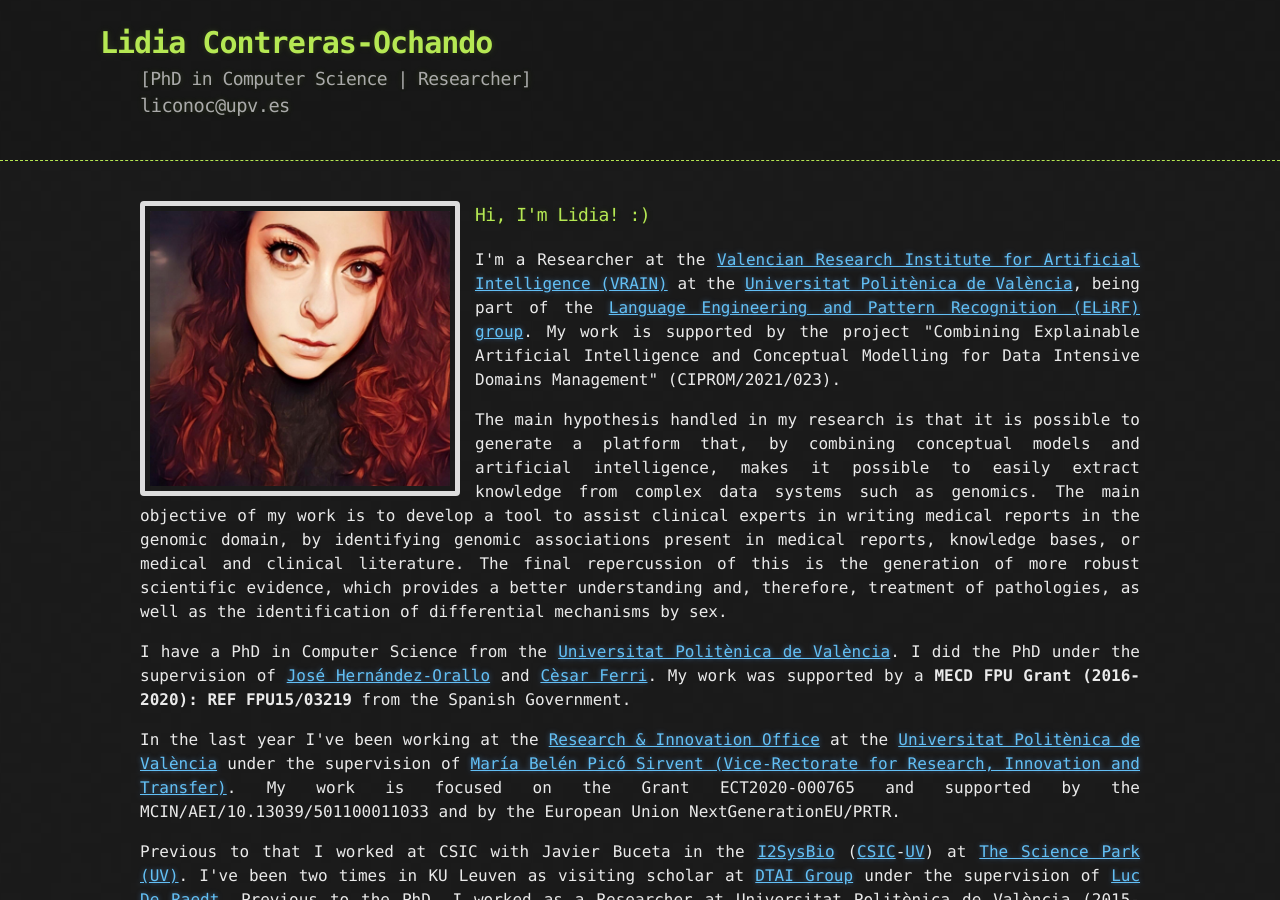
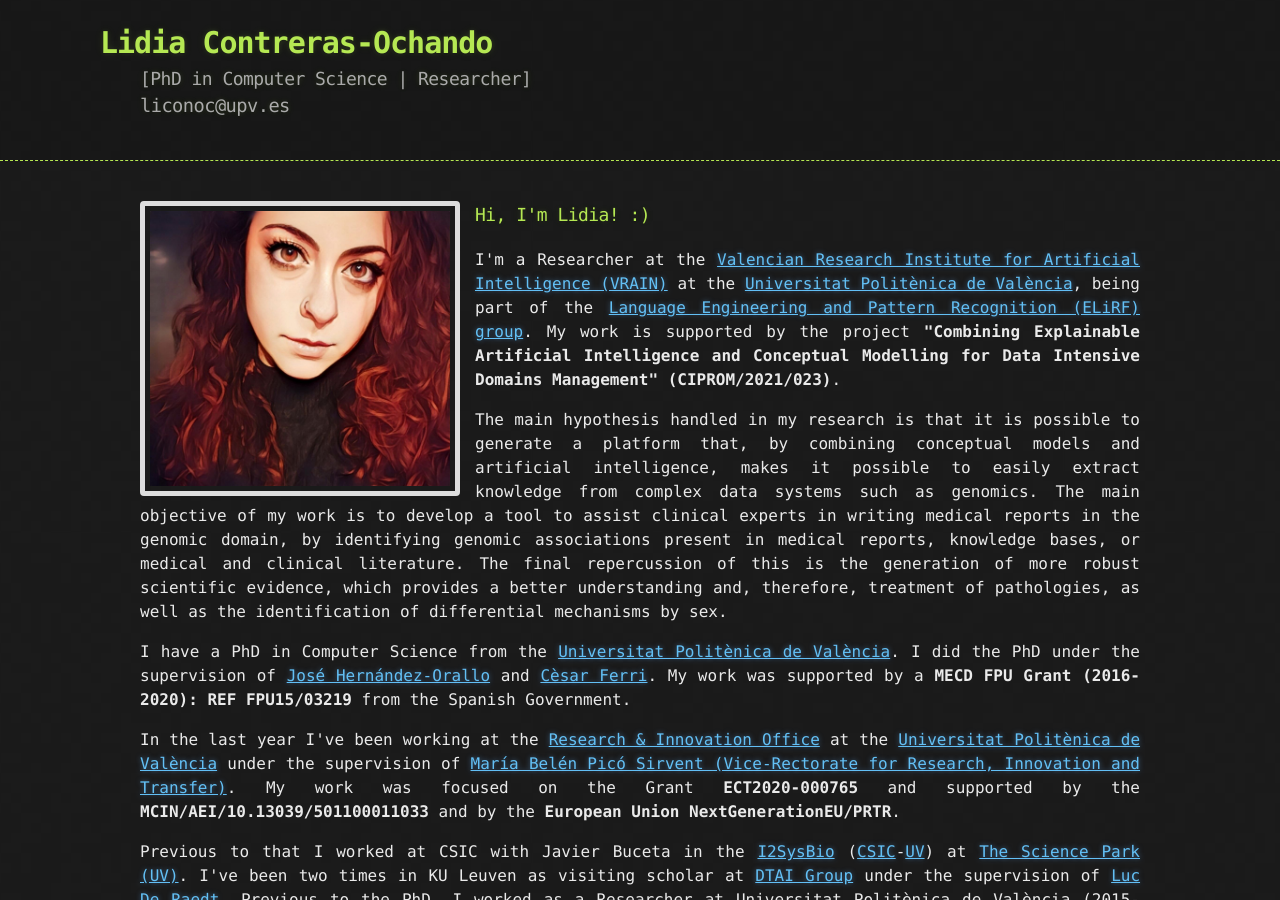
Before and after one commit to liconoc/liconoc.github.io, a Jekyll site: the page built from index.md, in a window 1280 px wide and 900 px high. Built offline with Jekyll 4.4.1, drawn with Linux system fonts in a browser that asks for light colours.

Commit message:
Update liconoc.html

```diff
--- a/_layouts/liconoc.html
+++ b/_layouts/liconoc.html
@@ -133,7 +133,7 @@
 				<img id="foto" src="images/lidia2022.jpg" >
 				<h3>Hi, I'm Lidia! :)</h3>
 
-				<p>I'm a Researcher at the <a href="https://vrain.upv.es/" target="_blank">Valencian Research Institute for Artificial Intelligence (VRAIN)</a> at the <a href="https://www.upv.es/" target="_blank">Universitat Politènica de València</a>, being part of the <a href="https://vrain.upv.es/elirf/" target="_blank">Language Engineering and Pattern Recognition (ELiRF) group</a>. My work is supported by the project "Combining Explainable Artificial Intelligence and Conceptual Modelling for Data Intensive Domains Management" (CIPROM/2021/023).
+				<p>I'm a Researcher at the <a href="https://vrain.upv.es/" target="_blank">Valencian Research Institute for Artificial Intelligence (VRAIN)</a> at the <a href="https://www.upv.es/" target="_blank">Universitat Politènica de València</a>, being part of the <a href="https://vrain.upv.es/elirf/" target="_blank">Language Engineering and Pattern Recognition (ELiRF) group</a>. My work is supported by the project <span class="bold">"Combining Explainable Artificial Intelligence and Conceptual Modelling for Data Intensive Domains Management" (CIPROM/2021/023)</span>.
 				</p>
 
 				<p> The main hypothesis handled in my research is that it is possible to generate a platform that, by combining conceptual models and artificial intelligence, makes it possible to easily extract knowledge from complex data systems such as genomics. The main objective of my work is to develop a tool to assist clinical experts in writing medical reports in the genomic domain, by identifying genomic associations present in medical reports, knowledge bases, or medical and clinical literature. The final repercussion of this is the generation of more robust scientific evidence, which provides a better understanding and, therefore, treatment of pathologies, as well as the identification of differential mechanisms by sex.
@@ -147,7 +147,7 @@
 
 			<section id="resume" class="dashed_bottom">
 
-				<p>In the last year I've been working at the <a href="https://www.upv.es/entidades/SGI/index-en.html" target="_blank">Research & Innovation Office</a> at the <a href="https://www.upv.es/" target="_blank">Universitat Politènica de València</a> under the supervision of <a href="https://www.upv.es/ficha-personal/MPICOSI" target="_blank">María Belén Picó Sirvent (Vice-Rectorate for Research, Innovation and Transfer)</a>. My work is focused on the Grant ECT2020-000765 and supported by the MCIN/AEI/10.13039/501100011033 and by the European Union NextGenerationEU/PRTR.
+				<p>In the last year I've been working at the <a href="https://www.upv.es/entidades/SGI/index-en.html" target="_blank">Research & Innovation Office</a> at the <a href="https://www.upv.es/" target="_blank">Universitat Politènica de València</a> under the supervision of <a href="https://www.upv.es/ficha-personal/MPICOSI" target="_blank">María Belén Picó Sirvent (Vice-Rectorate for Research, Innovation and Transfer)</a>. My work was focused on the Grant <span class="bold">ECT2020-000765</span> and supported by the <span class="bold">MCIN/AEI/10.13039/501100011033</span> and by the <span class="bold">European Union NextGenerationEU/PRTR</span>.
 				</p>
 				<p>Previous to that I worked at CSIC with Javier Buceta in the <a href="https://www.uv.es/i2sysbio" target="_blank">I2SysBio</a> (<a href="https://www.csic.es/" target="_blank">CSIC</a>-<a href="https://www.uv.es/" target="_blank">UV</a>) at <a href=" https://www.pcuv.es" target="_blank">The Science Park (UV)</a>. I've been two times in KU Leuven as visiting scholar at <a href="https://dtai.cs.kuleuven.be/" target="_blank">DTAI Group</a> under the supervision of <a href="https://wms.cs.kuleuven.be/people/lucderaedt/" target="_blank">Luc De Raedt</a>. Previous to the PhD, I worked as a Researcher at Universitat Politènica de València (2015-2016) and at Université de Strasbourg (2016), under the supervision of <a href="https://sdc.icube.unistra.fr/en/index.php/Nicolas_Lachiche" target="_blank">Nicolas Lachiche</a>. In 2016, I received my M.Sc. from the Universitat Politènica de València with first class honours. I also hold a Bacherlor's Degree in Computer Science and I'm Technical Engineer in Data Processing. <p>
 
```
